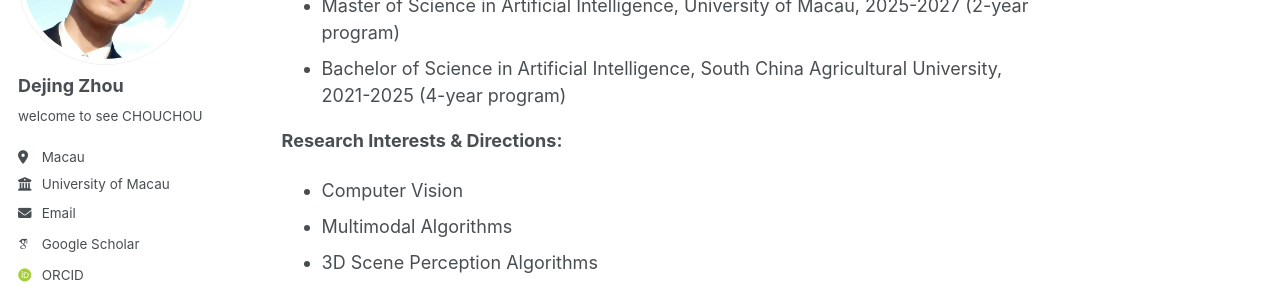
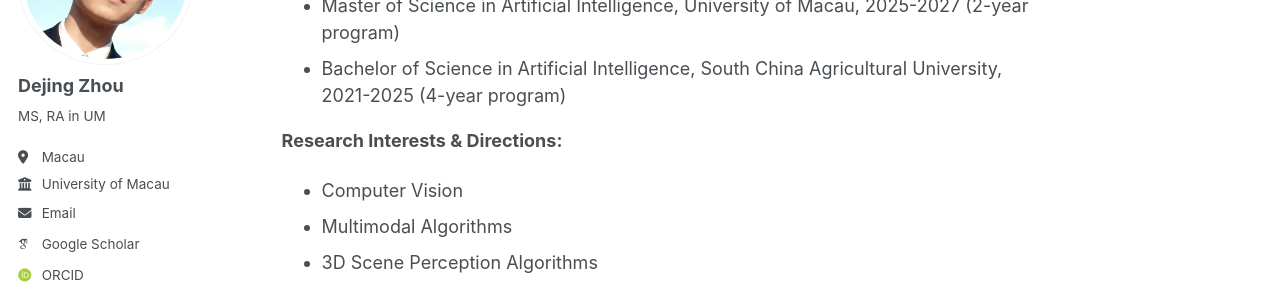
Before and after one commit to chouchouiio/Chouchouiio.github.io, a Jekyll site: the page built from _pages/about.md, in a window 1280 px wide. Shown: the part 202-491 px from the top of the page. Built offline with Jekyll 4.4.1, drawn with Linux system fonts in a browser that asks for light colours; some web fonts are replaced; a script bundle is joined from its source files by our own code; library files that are not in the unit come from our copies.

Commit message:
Update _config.yml

```diff
--- a/_config.yml
+++ b/_config.yml
@@ -25,7 +25,7 @@ author:
   avatar           : "./me.jpg"
   name             : "Dejing Zhou"
   pronouns         : # example: "she/her"
-  bio              : "welcome to see CHOUCHOU"
+  bio              : "MS, RA in UM"
   location         : "Macau"
   employer         : "University of Macau"
   uri              : # URL
```
